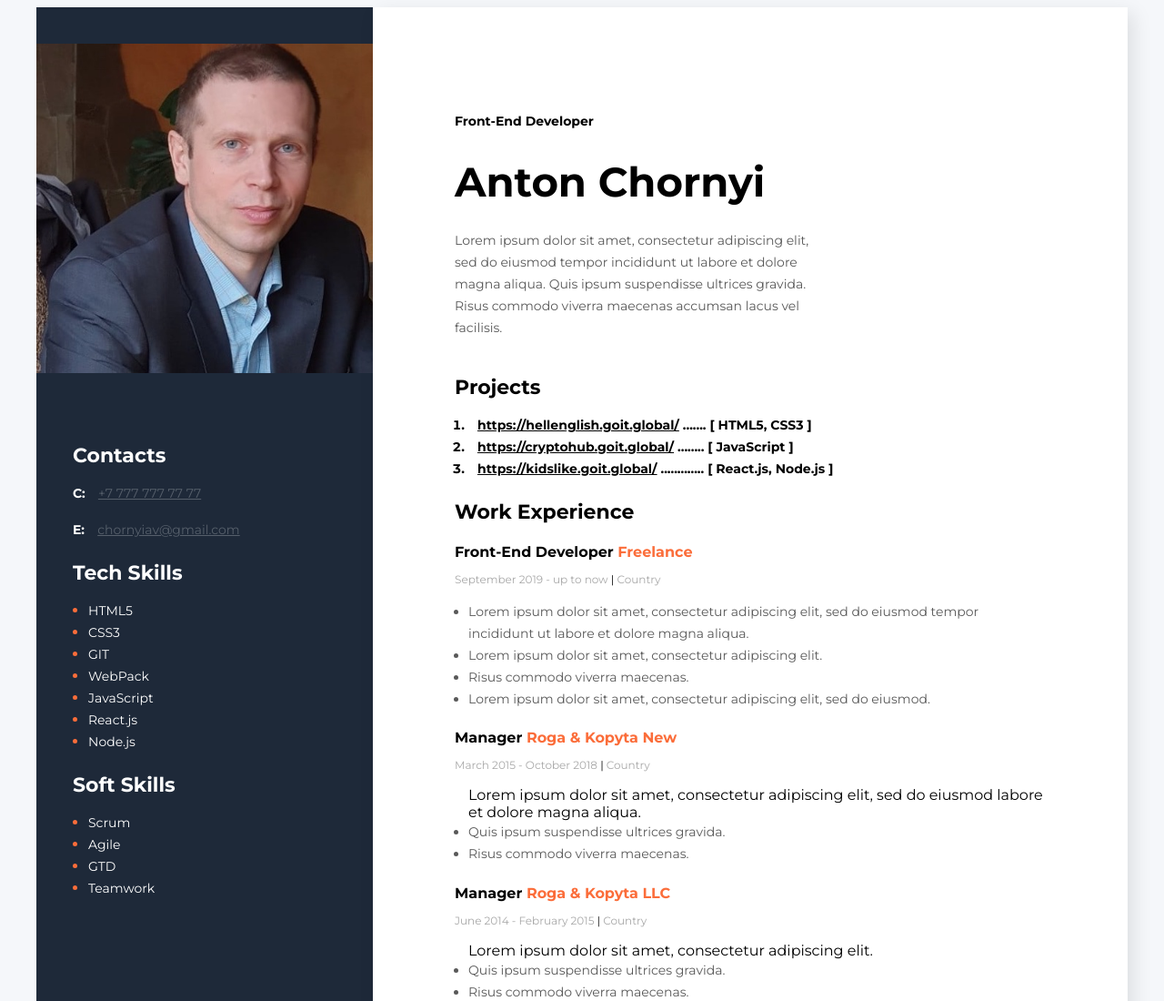
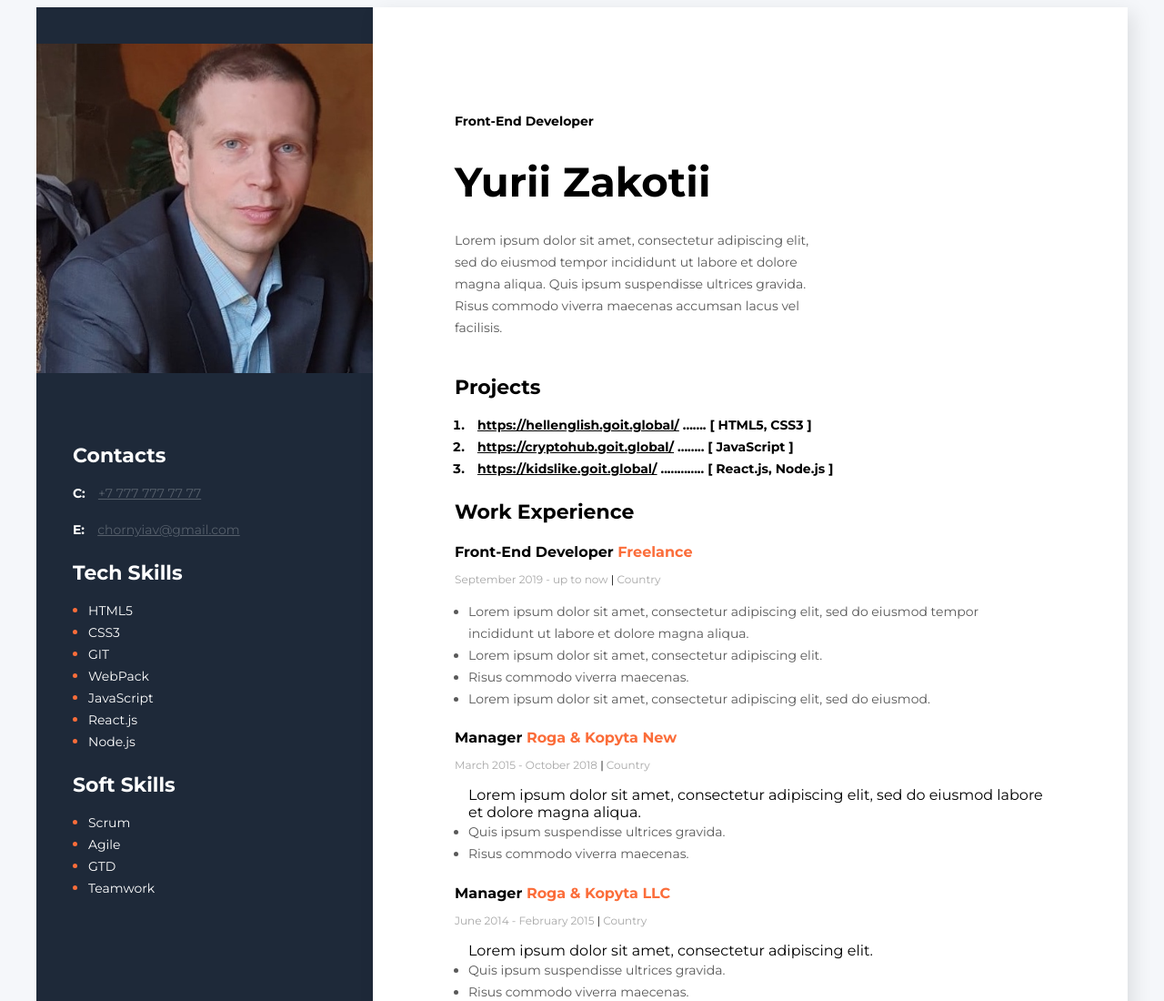
Before and after one commit to zakotii/resume, a plain HTML site: page index.html in a window 1280 px wide. Shown: the top 1100 px of the page at 91% size. Drawn offline with Linux system fonts and the light colour scheme.

Commit message:
Update index.html

```diff
--- a/index.html
+++ b/index.html
@@ -19,7 +19,7 @@
         <div class="abaut">
             <h2 class="abaut-position">Front-End Developer</h2>
 
-            <h1 class="abaut-name">Anton Chornyi</h1>
+            <h1 class="abaut-name">Yurii Zakotii</h1>
 
             <p class="abaut-description">
                 Lorem ipsum dolor sit amet,
```
